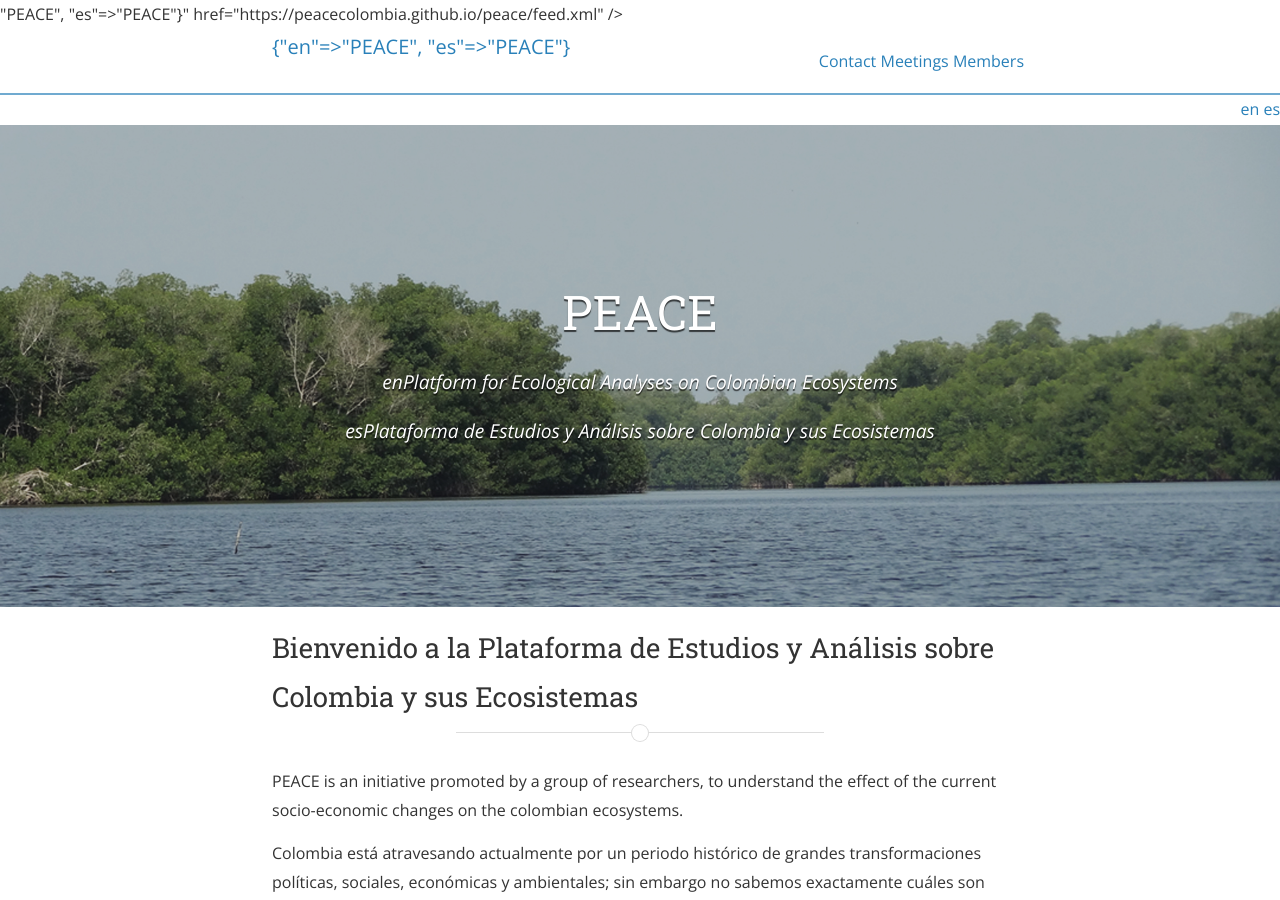
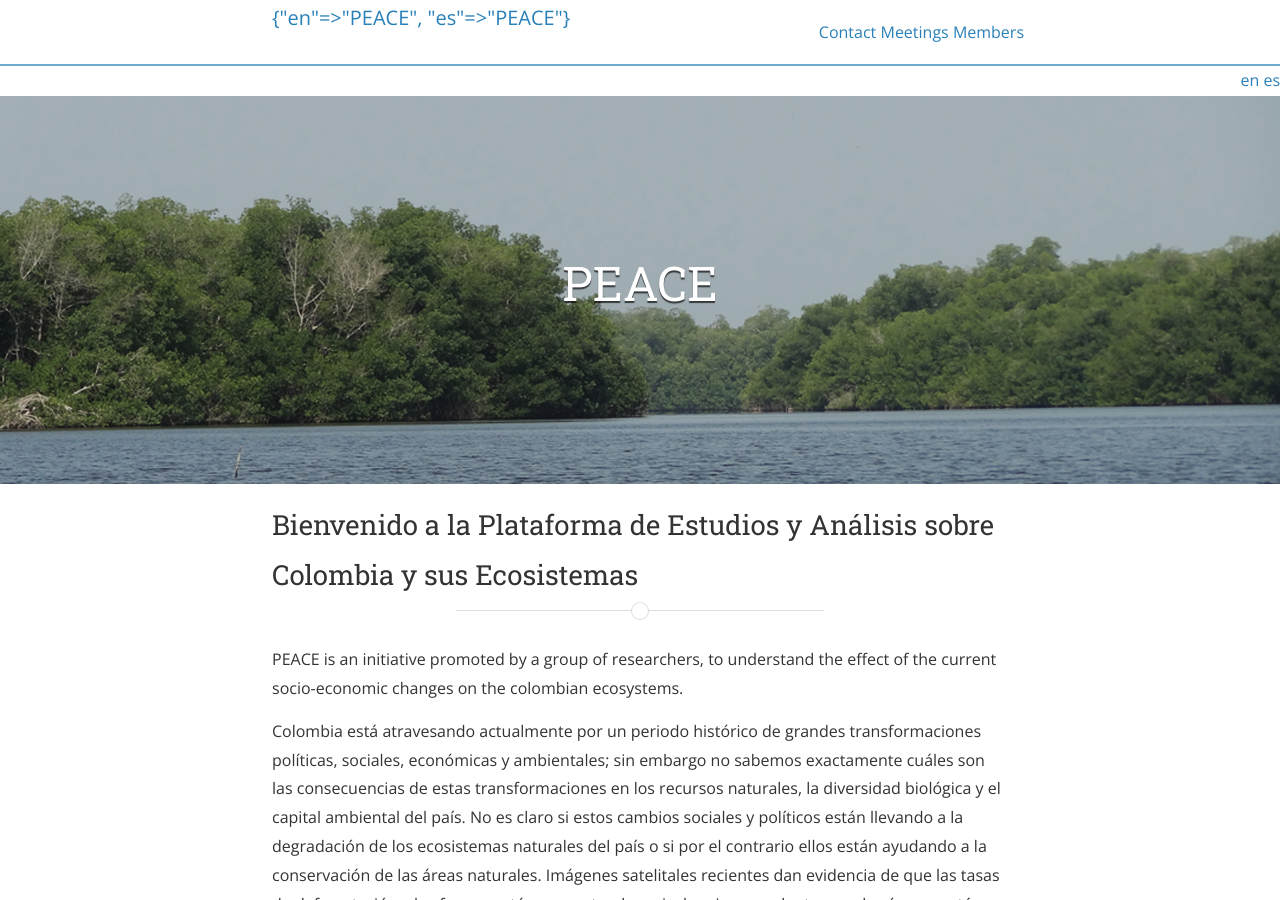
Before and after one commit to peacecolombia/peace, a Jekyll site: the page built from index.html, in a window 1280 px wide and 900 px high. Built offline with Jekyll 4.4.1, drawn with Linux system fonts in a browser that asks for light colours; nearby versions of some CDN libraries; the list of posts is cut into pages by our own code; a style sheet for code colours, icons or effects is not loaded.

Commit message:
Edited head

```diff
--- a/_includes/head.html
+++ b/_includes/head.html
@@ -71,5 +71,5 @@
   <!-- Site styles -->
   <link rel="stylesheet" href="{{ "/css/main.css" | prepend: site.baseurl }}">
   <link rel="canonical" href="{{ page.url | replace:'index.html','' | prepend: site.baseurl | prepend: site.url }}">
-  <link rel="alternate" type="application/rss+xml" title="{{ site.title }}" href="{{ "/feed.xml" | prepend: site.baseurl | prepend: site.url }}" />
+  <link rel="alternate" type="application/rss+xml" title="{{ site.title[page.lang] }}" href="{{ "/feed.xml" | prepend: site.baseurl | prepend: site.url }}" />
 </head>
--- a/accueil.html
+++ b/accueil.html
@@ -11,7 +11,7 @@ lang: es
   <div class="scrim {% if site.cover %}has-cover{% endif %}">
     <header class="site-header">
       <h1 class="title">{{ site.title[page.lang] }}</h1>
-      {% for sbt in site.subtitle | sort: 'lang' %}<p class="subtitle">{{ sbt }}</p>{% endfor %}
+      {% for sbt in site.subtitle | sort: 'lang' %}<p class="subtitle">{{ sbten }}</p>{% endfor %}
     </header>
   </div>
 </div>
--- a/index.html
+++ b/index.html
@@ -11,7 +11,7 @@ lang: en
   <div class="scrim {% if site.cover %}has-cover{% endif %}">
     <header class="site-header">
       <h1 class="title">{{ site.title[page.lang] }}</h1>
-      {% for sbt in site.subtitle | sort: 'lang' %}<p class="subtitle">{{ sbt }}</p>{% endfor %}
+      {% for sbt in site.subtitle | sort: 'lang' %}<p class="subtitle">{{ sbten }}</p>{% endfor %}
     </header>
   </div>
 </div>
```
Also changed, not shown: 3 other files.
